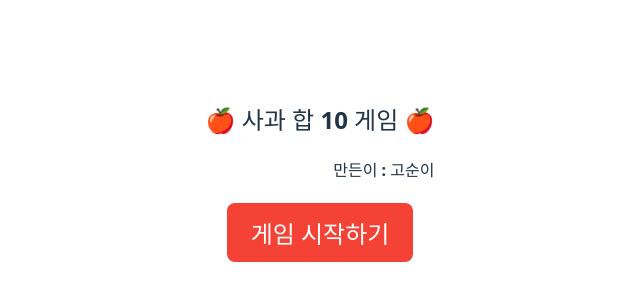
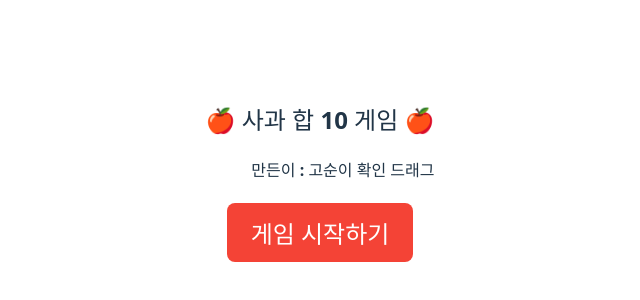
Before and after one commit to yoongoeun-cell/sirugame, a React (Vite) app: page / in a window 1280 px wide. Shown: the part 228-528 px from the top of the page, without its empty margins (320-960 px from the left). Built offline with nearby package versions, Linux system fonts and the light colour scheme.

Commit message:
Fix: ~~~

```diff
--- a/src/components/SiruGame.jsx
+++ b/src/components/SiruGame.jsx
@@ -54,6 +54,7 @@ export default function AppleGame() {
     return () => clearInterval(timer);
   }, [timeLeft, gameStarted]);
 
+  // 마우스 이벤트
   const handleMouseDown = (e) => {
     if (isGameOver) return;
     const rect = e.currentTarget.getBoundingClientRect();
@@ -96,7 +97,7 @@ export default function AppleGame() {
     selectCellsInRect(dragStartRef.current, endCoord);
   };
 
-  // Touch 이벤트 addEventListener 등록 + 즉시 드래그 시작 상태 세팅
+  // 터치 이벤트를 gameAreaRef에 직접 바인딩 (첫 터치부터 드래그 가능)
   useEffect(() => {
     const gameArea = gameAreaRef.current;
     if (!gameArea) return;
@@ -112,12 +113,12 @@ export default function AppleGame() {
       };
       setIsDragging(true);
       setDragRect({
-        left: dragStartRef.current.x,
-        top: dragStartRef.current.y,
+        left: touch.clientX - rect.left,
+        top: touch.clientY - rect.top,
         width: 0,
         height: 0,
       });
-      setSelectedCells([]); // 터치 시작 시 바로 선택 초기화
+      setSelectedCells([]);
     };
 
     const handleTouchMove = (e) => {
@@ -225,7 +226,7 @@ export default function AppleGame() {
       <div style={{ textAlign: "center" }}>
         <h2>🍎 사과 합 10 게임 🍎</h2>
         <h4 style={{ textAlign: "right", marginTop: ".5px" }}>
-          만든이 : 고순이
+          만든이 : 고순이 확인 드래그
         </h4>
         <button
           onClick={startGame}
```
